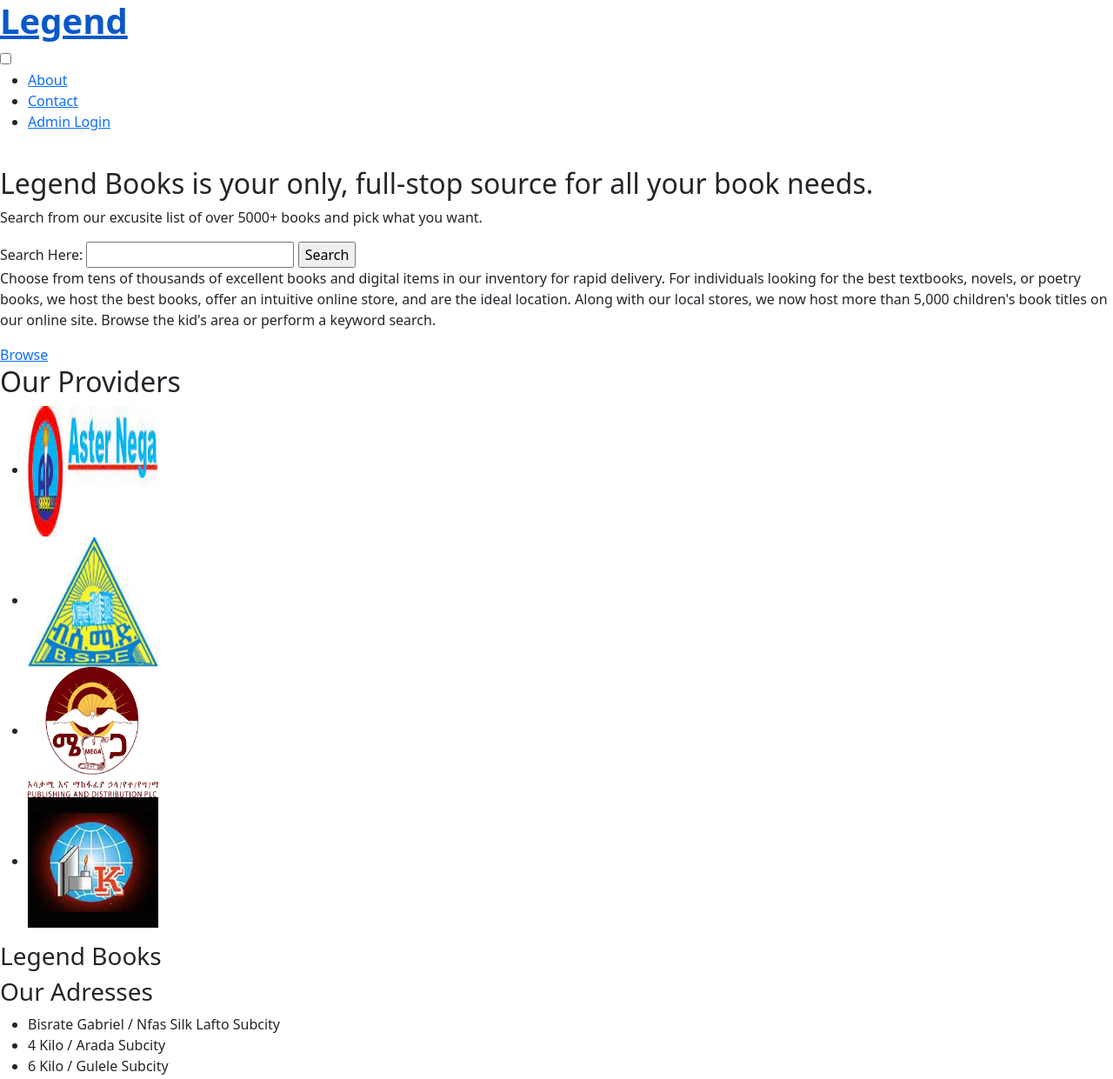
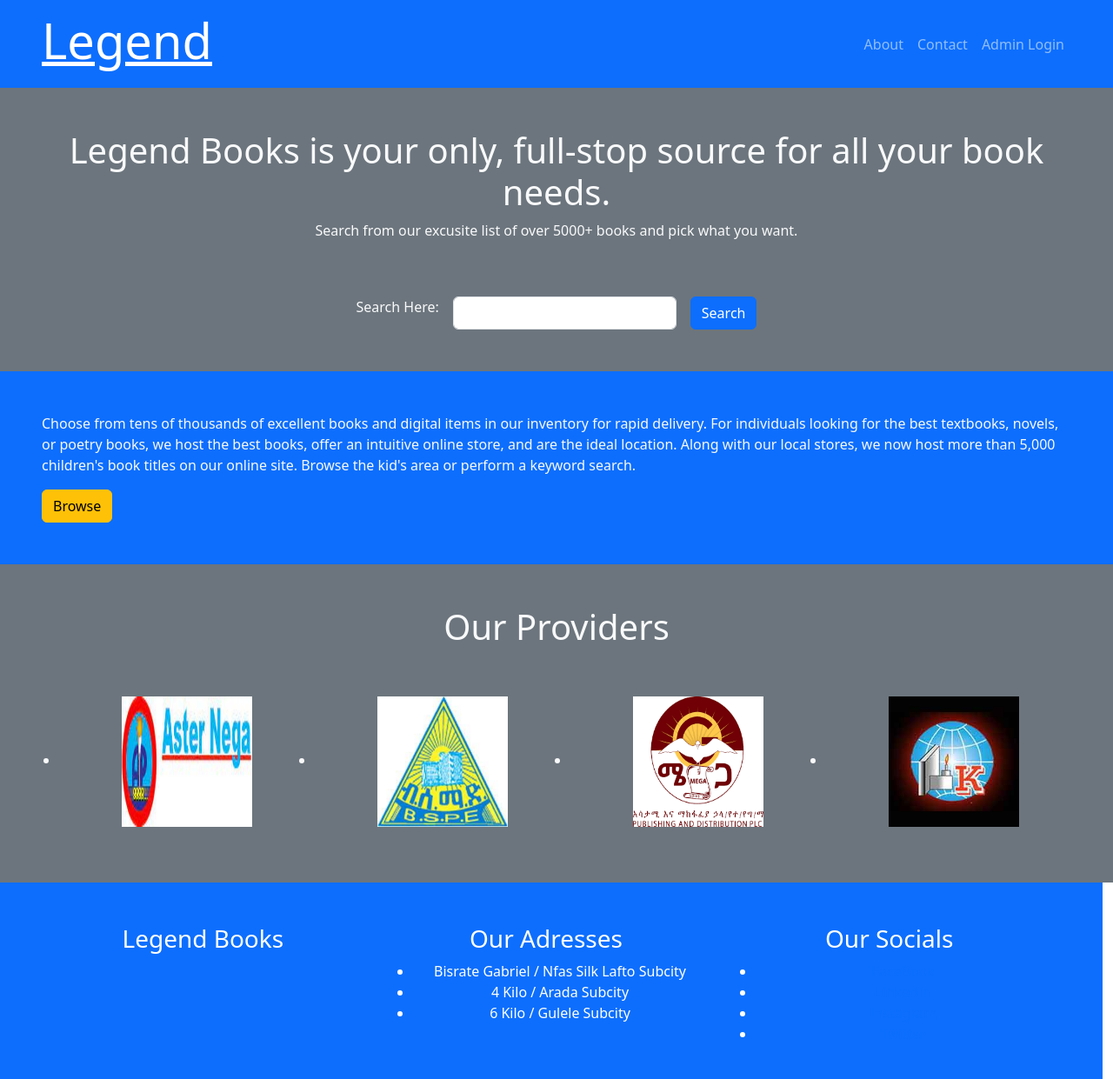
Before and after one commit to ffekirnew/UGR-9932-13, a plain HTML site: page src/index.html in a window 1280 px wide. Shown: the top 1241 px of the page at 87% size. Drawn offline with nearby package versions, Linux system fonts and the light colour scheme.

Commit message:
add bootstrap to files - index.html - about.html

```diff
--- a/src/index.html
+++ b/src/index.html
@@ -9,56 +9,55 @@
 	<script defer src="./js/search-validator.js"></script>
 </head>
 <body>
-	<header class="header">
-		<div class="header__logo">
-			<h1><a href="./index.html" class="link link--logo fs-logo-header ff-primary fw-bold">Legend</a></h1>
-		</div>
-		<input type="checkbox" name="mobile-nav-toggle" id="mobile-nav-toggle" class="mobile-nav-toggle">
-		<nav class="navigation">
-			<ul class="navigation__ul">
-				<li><a href="./about.html" class="link link--navigation">About</a></li>
-				<li><a href="./contact.html" class="link link--navigation">Contact</a></li>
-				<li><a href="./admin-login.html" class="link link--navigation">Admin Login</a></li>
-			</ul>
+	<header class="container-fluid bg-primary px-5">
+		<nav class="navbar navbar-expand-md navbar-dark bg-primary">
+			<div class="navbar-brand">
+				<h1><a href="./index.html" class="display-4 text-white">Legend</a></h1>
+			</div>
+			<button class="navbar-toggler" type="button" data-bs-toggle="collapse" data-bs-target="#main-nav" aria-controls="main-nav" aria-expanded="false" aria-label="Toggle Navigation">
+				<span class="navbar-toggler-icon"></span>
+			</button>
+			<div class="collapse navbar-collapse justify-content-end align-center" id="main-nav">
+				<ul class="navbar-nav">
+					<li class="nav-item"><a href="./about.html" class="nav-link">About</a></li>
+					<li class="nav-item"><a href="./contact.html" class="nav-link">Contact</a></li>
+					<li class="nav-item"><a href="./admin-login.html" class="nav-link">Admin Login</a></li>
+				</ul>
+			</div>
 		</nav>
-		<label for="mobile-nav-toggle" class="mobile-nav-toggle-label">
-			<span class="mobile-nav-toggle-label__hamburger-lines mobile-nav-toggle-label__hamburger-lines--line-1"></span>
-			<span class="mobile-nav-toggle-label__hamburger-lines mobile-nav-toggle-label__hamburger-lines--line-2"></span>
-			<span class="mobile-nav-toggle-label__hamburger-lines mobile-nav-toggle-label__hamburger-lines--line-3"></span>
-		</label>
 	</header>
-	<main class="main">
-		<section class="main__search">
-			<h2 class="main__search__title">Legend Books is your only, full-stop source for all your book needs.</h2>
-			<p class="main__search__body">Search from our excusite list of over 5000+ books and pick what you want.</p>
+	<main>
+		<section class="container-fluid bg-secondary p-5 text-light">
+			<h2 class="display-6 text-center">Legend Books is your only, full-stop source for all your book needs.</h2>
+			<p class="display-7 text-center">Search from our excusite list of over 5000+ books and pick what you want.</p>
 			<div class="error">
 			</div>
-			<form action="./search.html" method="GET" class="form" id="form">
-				<label for="search-argument" class="form__label">Search Here:</label>
-				<input type="text" name="searchArgument" id="search-argument" class="form__text_input" required>
-				<input type="submit" name="submit" value="Search" class="button button--submit">
+			<form action="./search.html" method="GET" class="form row g-3 justify-content-center align-center pt-5" id="form">
+				<div class="col-auto"><label for="search-argument" class="form-label">Search Here:</label></div>
+				<div class="col-auto"><input type="text" name="searchArgument" id="search-argument" class="form-control" required></div>
+				<div class="col-auto"><input type="submit" name="submit" value="Search" class="btn btn-primary"></div>
 			</form>
-			<div id="error"></div>
+			<div id="error" class="text-danger text-center"></div>
 		</section>
-		<section class="main__call-to-action">
-			<p class="main__call-to-action__body">Choose from tens of thousands of excellent books and digital items in our inventory for rapid delivery. For individuals looking for the best textbooks, novels, or poetry books, we host the best books, offer an intuitive online store, and are the ideal location. Along with our local stores, we now host more than 5,000 children's book titles on our online site. Browse the kid's area or perform a keyword search.</p>
-			<a href='search.html' class="link link--call-to-action">Browse</a>
+		<section class="container-fluid bg-primary p-5 text-light">
+			<p class="display-8">Choose from tens of thousands of excellent books and digital items in our inventory for rapid delivery. For individuals looking for the best textbooks, novels, or poetry books, we host the best books, offer an intuitive online store, and are the ideal location. Along with our local stores, we now host more than 5,000 children's book titles on our online site. Browse the kid's area or perform a keyword search.</p>
+			<a href='search.html' class="btn btn-warning">Browse</a>
 		</section>
-		<section class="main__providers">
-			<h2 class="main__providers__title">Our Providers</h2>
-			<ul class="main__providers__list">
-				<li><img src="./images/publishers/aster-nega.jpeg" width="150px" height="150px" alt="Aster Nega Publishers Logo"></li>
-				<li><img src="./images/publishers/birhan-ena-selam.jpeg" width="150px" height="150px" alt="Birhan ena Selam Publishers Logo"></li>
-				<li><img src="./images/publishers/mega-publisher.png" width="150px" height="150px" alt="Mega Publishers Logo"></li>
-				<li><img src="./images/publishers/kuraz-publisher.jpg" width="150px" height="150px" alt="Kuraz Publishers Logo"></li>
+		<section class="container-fluid bg-secondary p-5 text-light text-center">
+			<h2 class="display-6 text-center pb-5">Our Providers</h2>
+			<ul class="row justify-content-center">
+				<li class="col-sm-6 col-md-4 col-lg-3"><img src="./images/publishers/aster-nega.jpeg" width="150px" height="150px" alt="Aster Nega Publishers Logo"></li>
+				<li class="col-sm-6 col-md-4 col-lg-3"><img src="./images/publishers/birhan-ena-selam.jpeg" width="150px" height="150px" alt="Birhan ena Selam Publishers Logo"></li>
+				<li class="col-sm-6 col-md-4 col-lg-3"><img src="./images/publishers/mega-publisher.png" width="150px" height="150px" alt="Mega Publishers Logo"></li>
+				<li class="col-sm-6 col-md-4 col-lg-3"><img src="./images/publishers/kuraz-publisher.jpg" width="150px" height="150px" alt="Kuraz Publishers Logo"></li>
 			</ul>
 		</section>
 	</main>
-	<footer class="footer">
-		<div class="footer__logo">
+	<footer class="container-fluid p-5 bg-primary text-white text-center row">
+		<div class="col-sm-12 col-md-6 col-lg-4">
 			<h3>Legend Books</h3>
 		</div>
-		<div class="footer__addresses">
+		<div class="col-sm-12 col-md-6 col-lg-4">
 			<h3 class="footer__title">Our Adresses</h3>
 			<ul>
 				<li class="footer__body">Bisrate Gabriel / Nfas Silk Lafto Subcity</li>
@@ -66,7 +65,7 @@
 				<li class="footer__body">6 Kilo / Gulele Subcity</li>
 			</ul>
 		</div>
-		<div class="footer__socials">
+		<div class="col-sm-12 col-md-6 col-lg-4">
 			<h3 class="footer__title">Our Socials</h3>
 			<ul>
 				<li class="footer__body"><a href="#" class="link">FaceBook</a></li>
```
Also changed, not shown: src/about.html (+26 -29 lines).
